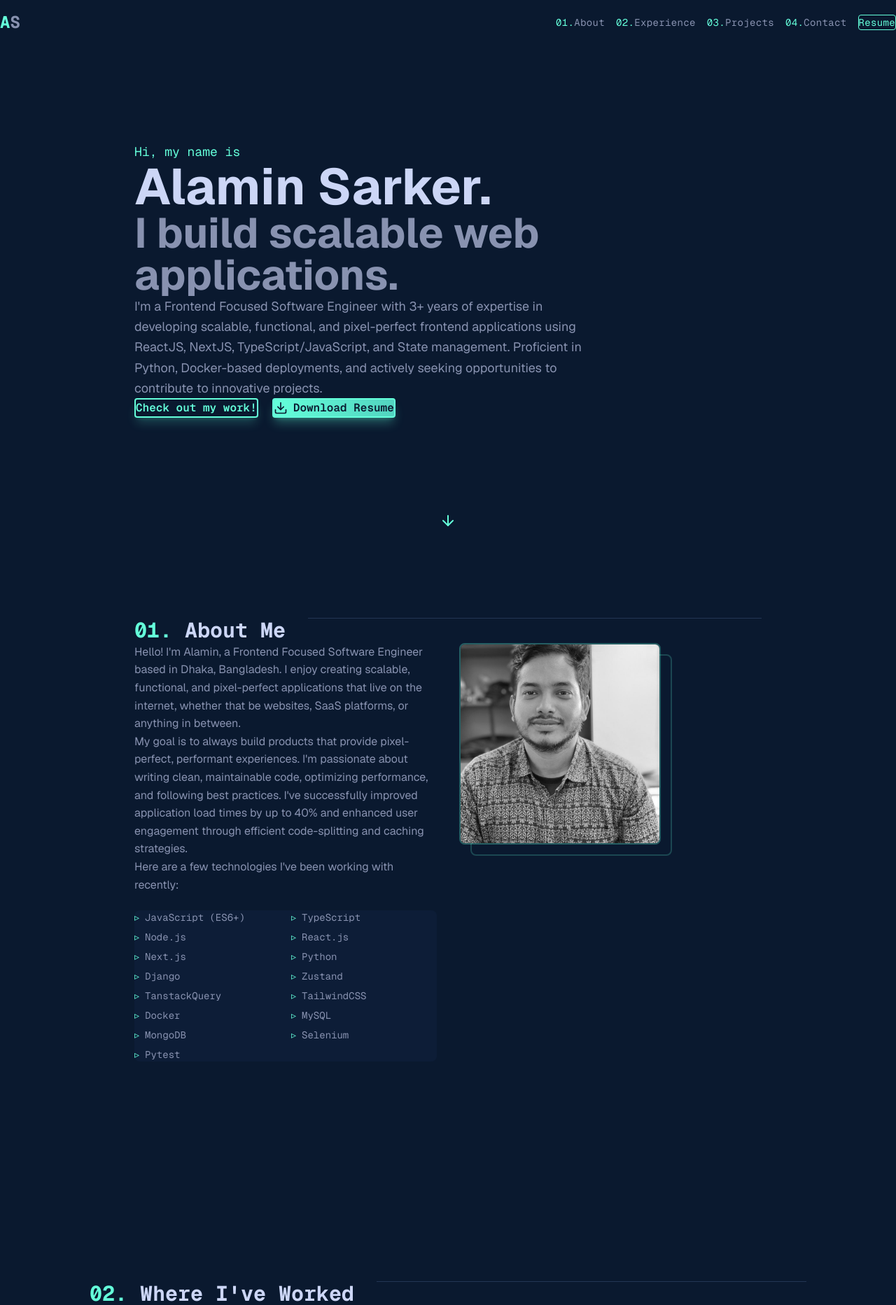
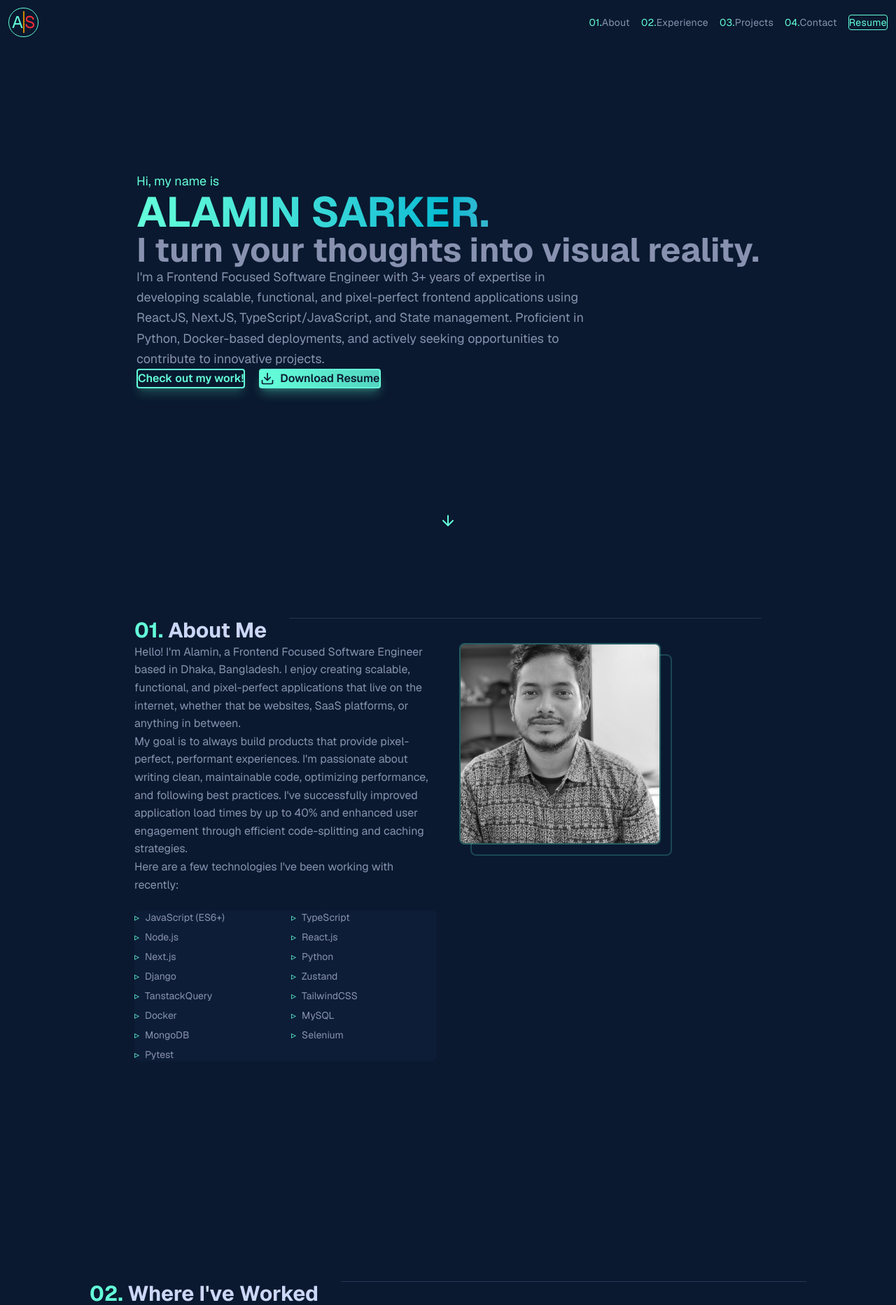
Before and after one commit to AlaminSarkerFRII/v2_portfolio_2025, a Next.js app: page / in a window 1280 px wide. Shown: the top 1865 px of the page at 70% size. Built offline with nearby package versions, Linux system fonts and the light colour scheme.

Commit message:
Modified: Header component - change name style and subtitle code

```diff
--- a/app/globals.css
+++ b/app/globals.css
@@ -24,7 +24,7 @@
   --color-dark-slate: var(--dark-slate);
   --color-navy: var(--navy);
   --color-dark-navy: var(--dark-navy);
-  --font-mono: var(--font-geist-mono);
+  -- : var(--font-geist-mono);
 }
 
 * {
--- a/app/page.tsx
+++ b/app/page.tsx
@@ -14,12 +14,14 @@ export default function Home() {
       <Navbar />
       <Sidebar />
       <EmailSidebar />
+      <div className="px-4 sm:px-6 md:px-10 lg:px-16">
         <Hero />
         <About />
         <Experience />
         <Projects />
         <Contact />
         <Footer />
+      </div>
     </main>
   );
 }
--- a/components/layout/EmailSidebar.tsx
+++ b/components/layout/EmailSidebar.tsx
@@ -30,7 +30,7 @@ export default function EmailSidebar() {
     >
       <a
         href="mailto:alamin.sarker4241@gmail.com"
-        className="writing-vertical text-[#8892b0] hover:text-[#64ffda] transition-colors font-mono text-sm tracking-wider hover:-translate-y-1 active:scale-95"
+        className="writing-vertical text-[#8892b0] hover:text-[#64ffda] transition-colors   text-sm tracking-wider hover:-translate-y-1 active:scale-95"
         style={{ writingMode: 'vertical-rl' }}
       >
         alamin.sarker4241@gmail.com
--- a/components/layout/Footer.tsx
+++ b/components/layout/Footer.tsx
@@ -11,11 +11,11 @@ export default function Footer() {
             href="https://github.com"
             target="_blank"
             rel="noopener noreferrer"
-            className="text-[#64ffda] hover:text-[#64ffda]/80 font-mono text-sm transition-colors hover:scale-105 active:scale-95"
+            className="text-[#64ffda] hover:text-[#64ffda]/80   text-sm transition-colors hover:scale-105 active:scale-95"
           >
             Designed & Built by Brittany Chiang
           </a>
-          <p className="text-[#8892b0] text-sm font-mono">
+          <p className="text-[#8892b0] text-sm  ">
             © {currentYear} All rights reserved.
           </p>
         </div>
--- a/components/layout/Navbar.tsx
+++ b/components/layout/Navbar.tsx
@@ -13,7 +13,6 @@ export default function Navbar() {
   const [mounted, setMounted] = useState(false);
 
   useEffect(() => {
-    // Set mounted after initial render to avoid hydration mismatch
     startTransition(() => {
       setMounted(true);
     });
@@ -62,27 +61,43 @@ export default function Navbar() {
         }`}
         suppressHydrationWarning
       >
-        <div className="max-w-7xl mx-auto px-6 lg:px-12 ">
+        <div
+          style={{
+            margin: "0 12px",
+          }}
+          className="max-w-7xl mx-auto px-6 lg:px-12"
+        >
           <div className="flex items-center justify-between gap-12 h-16">
-            {/* Logo */}
             <Link
               href="/"
-              className="text-2xl font-bold text-[#64ffda] font-mono hover:scale-105 transition-transform"
+              className="border-1 rounded-full text-2xl text-[#64ffda] hover:scale-105 transition-transform"
             >
-              <span className="text-[#64ffda]">A</span>
-              <span className="text-[#8892b0]">S</span>
+              <div
+                style={{
+                  padding: "4px",
+                }}
+              >
+                <span className="text-[#64ffda] border-r-2 border-yellow-600 group-hover:text-yellow-400 transition-colors">
+                  A
+                </span>
+                <span className="text-red-500 group-hover:text-[#64ffda] transition-colors">
+                  S
+                </span>
+              </div>
             </Link>
 
             {/* Desktop Navigation */}
-            <div className="hidden md:flex gap-4 items-center justify-center space-x-8 font-mono text-sm tracking-wide">
+
+            <div className="hidden md:flex gap-4 items-center justify-center space-x-8 text-sm tracking-wide">
               {navLinks.map((link, index) => {
-                const isActive = mounted && activeSection === link.href.substring(1);
+                const isActive =
+                  mounted && activeSection === link.href.substring(1);
                 return (
                   <a
                     key={link.name}
                     href={link.href}
                     onClick={(e) => handleNavClick(e, link.href)}
-                    className={`relative text-sm px-2 py-1 font-mono transition-colors ${
+                    className={`relative text-sm px-2 py-1   transition-colors ${
                       isActive
                         ? "text-[#64ffda]"
                         : "text-[#8892b0] hover:text-[#64ffda]"
@@ -100,7 +115,7 @@ export default function Navbar() {
               <a
                 href={resumePath}
                 download
-                className="px-6 py-2 text-sm font-mono border border-[#64ffda] text-[#64ffda] rounded hover:bg-[#64ffda]/10 transition-colors"
+                className="px-6 py-2 text-sm   border border-[#64ffda] text-[#64ffda] rounded hover:bg-[#64ffda]/10 transition-colors"
               >
                 Resume
               </a>
@@ -121,7 +136,18 @@ export default function Navbar() {
       {/* Mobile Menu */}
       <AnimatePresence>
         {isMobileMenuOpen && (
+          <>
             <motion.div
+              key="overlay"
+              initial={{ opacity: 0 }}
+              animate={{ opacity: 0.5 }}
+              exit={{ opacity: 0 }}
+              transition={{ duration: 0.2 }}
+              className="fixed inset-0 z-40 bg-[#0a192f] md:hidden"
+              onClick={() => setIsMobileMenuOpen(false)}
+            />
+            <motion.div
+              key="drawer"
               initial={{ opacity: 0, x: "100%" }}
               animate={{ opacity: 1, x: 0 }}
               exit={{ opacity: 0, x: "100%" }}
@@ -136,7 +162,7 @@ export default function Navbar() {
                       key={link.name}
                       href={link.href}
                       onClick={(e) => handleNavClick(e, link.href)}
-                    className={`text-lg font-mono ${
+                      className={`text-lg   ${
                         isActive ? "text-[#64ffda]" : "text-[#8892b0]"
                       }`}
                     >
@@ -148,12 +174,13 @@ export default function Navbar() {
                 <a
                   href={resumePath}
                   download
-                className="block w-full px-4 py-2 text-sm font-mono border border-[#64ffda] text-[#64ffda] rounded hover:bg-[#64ffda]/10 transition-all text-center"
+                  className="block w-full px-4 py-2 text-sm   border border-[#64ffda] text-[#64ffda] rounded hover:bg-[#64ffda]/10 transition-all text-center"
                 >
                   Resume
                 </a>
               </div>
             </motion.div>
+          </>
         )}
       </AnimatePresence>
     </>
--- a/components/sections/About.tsx
+++ b/components/sections/About.tsx
@@ -42,7 +42,7 @@ export default function About() {
           viewport={{ once: true, margin: "-100px" }}
           transition={{ duration: 0.6, delay: 0.2 }}
         >
-          <h2 className="text-3xl font-bold text-[#ccd6f6] font-mono whitespace-nowrap">
+          <h2 className="text-3xl font-bold text-[#ccd6f6]   whitespace-nowrap">
             <span className="text-[#64ffda]">01.</span> About Me
           </h2>
           <div className="h-px bg-[#233554] mt-3 hidden md:block"></div>
@@ -87,7 +87,7 @@ export default function About() {
                   {skills.map((skill) => (
                     <li
                       key={skill}
-                      className="text-[#8892b0] font-mono text-sm before:content-['▹'] before:text-[#64ffda] before:mr-2 before:mt-1"
+                      className="text-[#8892b0]   text-sm before:content-['▹'] before:text-[#64ffda] before:mr-2 before:mt-1"
                     >
                       {skill}
                     </li>
--- a/components/sections/Contact.tsx
+++ b/components/sections/Contact.tsx
@@ -16,7 +16,7 @@ export default function Contact() {
           transition={{ duration: 0.6, delay: 0.8 }}
         >
           <motion.p
-            className="text-[#64ffda] font-mono text-lg"
+            className="text-[#64ffda]   text-lg"
             initial={false}
             whileInView={{ opacity: 1, y: 0 }}
             viewport={{ once: true, margin: "-100px" }}
@@ -56,7 +56,7 @@ export default function Contact() {
           >
             <a
               href="mailto:alamin.sarker4241@gmail.com"
-              className="inline-flex items-center gap-2 px-8 py-4 border border-[#64ffda] text-[#64ffda] rounded font-mono text-sm hover:bg-[#64ffda]/10 transition-colors hover:scale-105 hover:-translate-y-0.5 active:scale-95"
+              className="inline-flex items-center gap-2 px-8 py-4 border border-[#64ffda] text-[#64ffda] rounded   text-sm hover:bg-[#64ffda]/10 transition-colors hover:scale-105 hover:-translate-y-0.5 active:scale-95"
             >
               <Mail size={18} />
               Say Hello
@@ -64,7 +64,7 @@ export default function Contact() {
             <a
               href={resumePath}
               download
-              className="inline-flex items-center gap-2 px-8 py-4 bg-[#64ffda]/10 border border-[#64ffda] text-[#64ffda] rounded font-mono text-sm hover:bg-[#64ffda]/20 transition-colors hover:scale-105 hover:-translate-y-0.5 active:scale-95"
+              className="inline-flex items-center gap-2 px-8 py-4 bg-[#64ffda]/10 border border-[#64ffda] text-[#64ffda] rounded   text-sm hover:bg-[#64ffda]/20 transition-colors hover:scale-105 hover:-translate-y-0.5 active:scale-95"
             >
               <Download size={18} />
               Download Resume
--- a/components/sections/Experience.tsx
+++ b/components/sections/Experience.tsx
@@ -18,7 +18,7 @@ export default function Experience() {
           viewport={{ once: true, margin: "-100px" }}
           transition={{ duration: 0.6, delay: 0.4 }}
         >
-          <h2 className="text-3xl font-bold text-[#ccd6f6] font-mono whitespace-nowrap">
+          <h2 className="text-3xl font-bold text-[#ccd6f6]   whitespace-nowrap">
             <span className="text-[#64ffda]">02.</span> Where I&apos;ve Worked
           </h2>
           <div className="h-px bg-[#233554] mt-3 hidden md:block"></div>
@@ -37,7 +37,7 @@ export default function Experience() {
               <button
                 key={exp.id}
                 onClick={() => setActiveTab(index)}
-                className={`px-4 py-2 text-sm font-mono whitespace-nowrap border-b-2 md:border-b-0 md:border-l-2 transition-colors ${
+                className={`px-4 py-2 text-sm   whitespace-nowrap border-b-2 md:border-b-0 md:border-l-2 transition-colors ${
                   activeTab === index
                     ? 'border-[#64ffda] text-[#64ffda] bg-[#112240]/50'
                     : 'border-transparent text-[#8892b0] hover:text-[#64ffda] hover:bg-[#112240]/30'
@@ -71,7 +71,7 @@ export default function Experience() {
                       <ExternalLink size={16} />
                     </a>
                   </h3>
-                  <p className="text-sm text-[#8892b0] font-mono mt-1">
+                  <p className="text-sm text-[#8892b0]   mt-1">
                     {experiences[activeTab].range}
                   </p>
                   <p className="text-sm text-[#8892b0] mt-1">
--- a/components/sections/Hero.tsx
+++ b/components/sections/Hero.tsx
@@ -21,14 +21,14 @@ export default function Hero() {
     >
       <div className="max-w-4xl mx-auto">
         <div className="space-y-4">
-          <p className="text-[#64ffda] font-mono text-lg">Hi, my name is</p>
+          <p className="text-[#64ffda]   text-lg">Hi, my name is</p>
 
-          <h1 className="text-5xl md:text-7xl font-bold text-[#ccd6f6]">
+          <h1 className="text-4xl md:text-6xl font-bold uppercase bg-gradient-to-r from-[#64ffda] via-[#00bcd4] to-[#8892b0] text-transparent bg-clip-text">
             Alamin Sarker.
           </h1>
 
-          <h2 className="text-4xl md:text-6xl font-bold text-[#8892b0]">
-            I build scalable web applications.
+          <h2 className="text-2xl md:text-5xl font-bold text-[#8892b0]">
+            I turn your thoughts into visual reality.
           </h2>
 
           <p className="max-w-2xl text-[#8892b0] text-lg leading-relaxed mt-6">
@@ -43,14 +43,14 @@ export default function Hero() {
           <div className="mt-10 flex flex-wrap gap-5">
             <a
               href="#projects"
-              className="inline-flex items-center justify-center px-10 py-5 border-2 border-[#64ffda] text-[#64ffda] rounded font-mono text-base font-semibold hover:bg-[#64ffda] hover:text-[#0a192f] transition-all duration-300 hover:scale-105 active:scale-95 shadow-lg shadow-[#64ffda]/20 hover:shadow-[#64ffda]/40"
+              className="inline-flex items-center justify-center px-10 py-5 border-2 border-[#64ffda] text-[#64ffda] rounded   text-base font-semibold hover:bg-[#64ffda] hover:text-[#0a192f] transition-all duration-300 hover:scale-105 active:scale-95 shadow-lg shadow-[#64ffda]/20 hover:shadow-[#64ffda]/40"
             >
               Check out my work!
             </a>
             <a
               href={resumePath}
               download
-              className="inline-flex items-center justify-center gap-2 px-10 py-5 bg-gradient-to-r from-[#64ffda] to-[#52d4c0] text-[#0a192f] rounded font-mono text-base font-semibold border-2 border-[#64ffda] hover:from-[#52d4c0] hover:to-[#64ffda] transition-all duration-300 hover:scale-105 active:scale-95 shadow-lg shadow-[#64ffda]/30 hover:shadow-[#64ffda]/50"
+              className="inline-flex items-center justify-center gap-2 px-10 py-5 bg-gradient-to-r from-[#64ffda] to-[#52d4c0] text-[#0a192f] rounded   text-base font-semibold border-2 border-[#64ffda] hover:from-[#52d4c0] hover:to-[#64ffda] transition-all duration-300 hover:scale-105 active:scale-95 shadow-lg shadow-[#64ffda]/30 hover:shadow-[#64ffda]/50"
             >
               <Download size={20} />
               Download Resume
--- a/components/sections/Projects.tsx
+++ b/components/sections/Projects.tsx
@@ -20,7 +20,7 @@ export default function Projects() {
           viewport={{ once: true, margin: "-100px" }}
           transition={{ duration: 0.6, delay: 0.6 }}
         >
-          <h2 className="text-3xl font-bold text-[#ccd6f6] font-mono whitespace-nowrap">
+          <h2 className="text-3xl font-bold text-[#ccd6f6]   whitespace-nowrap">
             <span className="text-[#64ffda]">03.</span> Some Things I&apos;ve
             Built
           </h2>
@@ -84,7 +84,7 @@ export default function Projects() {
                     {project.tech.map((tech) => (
                       <li
                         key={tech}
-                        className="text-xs text-[#8892b0] font-mono"
+                        className="text-xs text-[#8892b0]  "
                       >
                         {tech}
                       </li>
@@ -110,7 +110,7 @@ export default function Projects() {
                       />
                     ) : (
                       <div className="w-full h-full flex items-center justify-center">
-                        <span className="text-[#64ffda] font-mono text-sm">
+                        <span className="text-[#64ffda]   text-sm">
                           Project Image
                         </span>
                       </div>
```
Also changed, not shown: components/layout/Sidebar.tsx (+20 -1 lines). Lines whose indentation alone changed are shown as unchanged.
